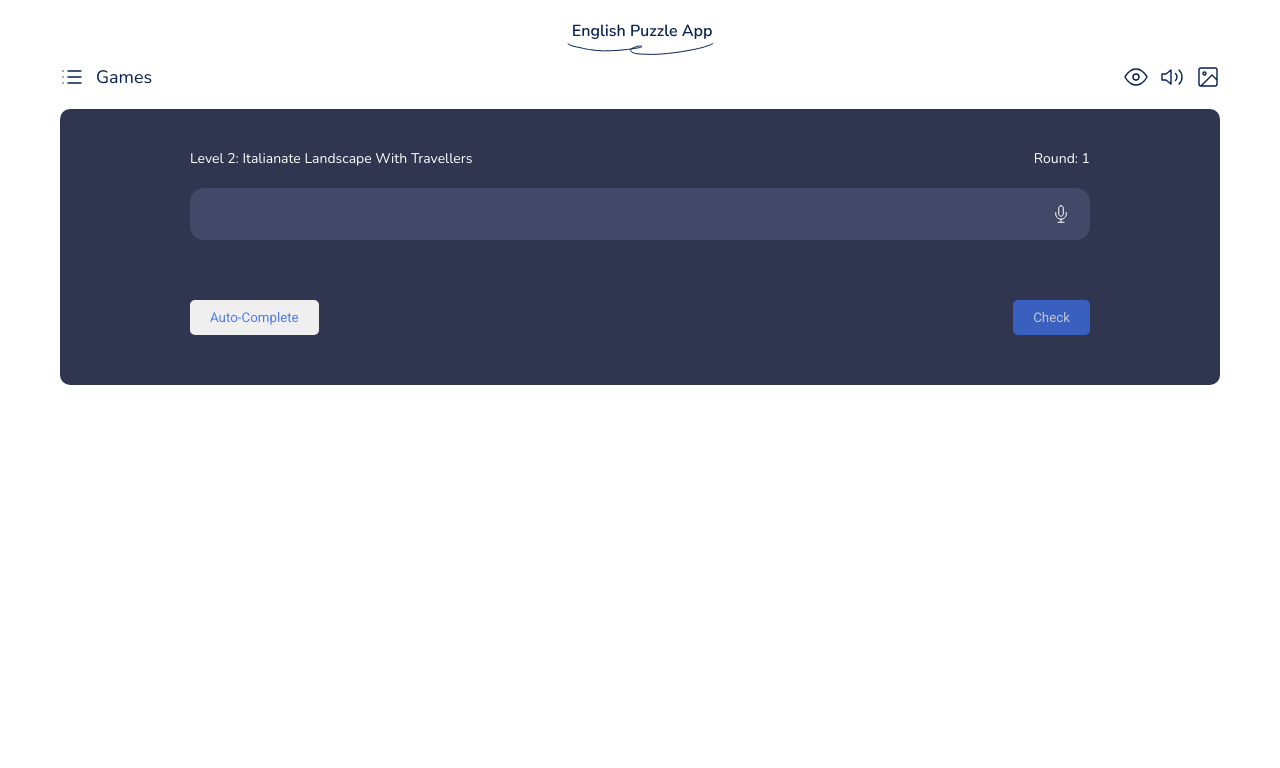
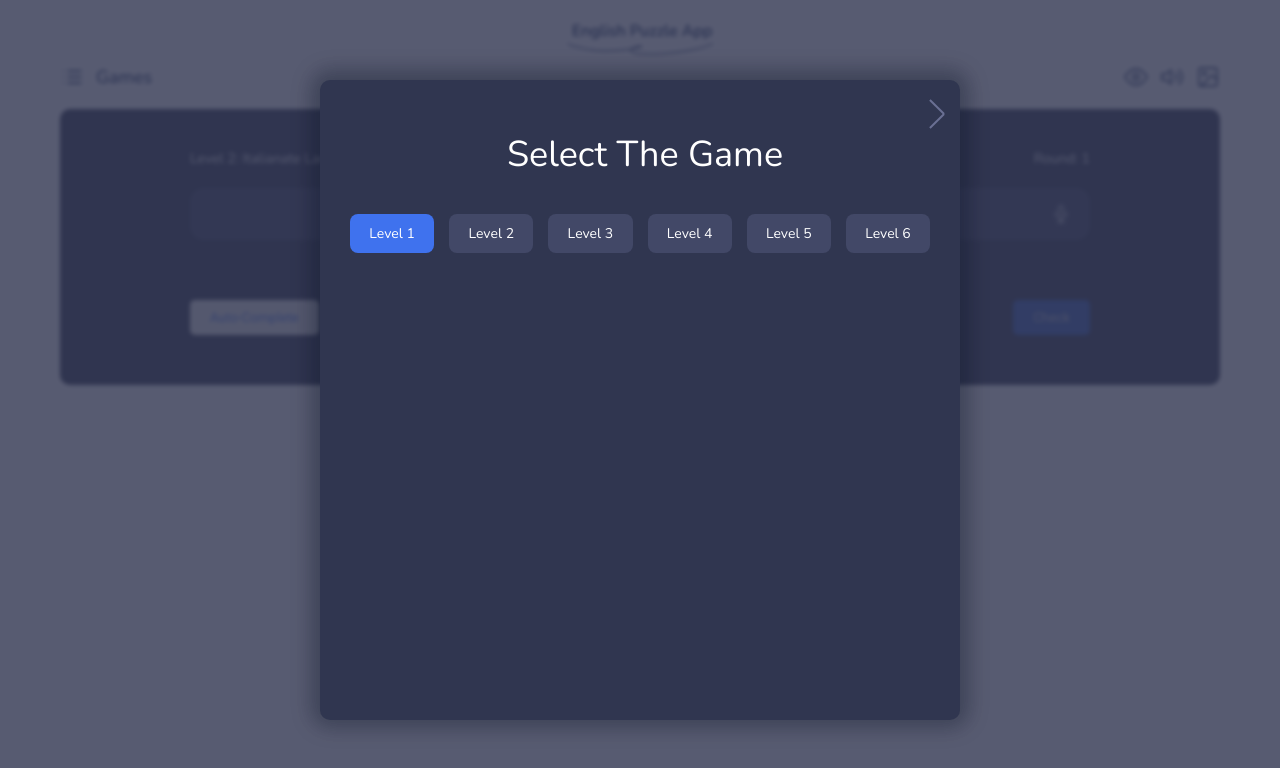
Before and after one commit to mariyaweb/English-Puzzle-App, a website built with webpack: page src/index.html in a window 1280 px wide. Built offline with nearby package versions, Linux system fonts and the light colour scheme; no server answers.

Commit message:
feat: add select game view

```diff
--- a/src/app/app.ts
+++ b/src/app/app.ts
@@ -3,6 +3,7 @@ import StartPage from './pages/start/startPage';
 import LoginForm from './modules/LoginForm/loginForm';
 import '../style.css';
 import GamePage from './pages/game/gamePage';
+import SelectGame from './modules/SelectGame/selectGame';
 
 export default class App {
   private page: TemplatePage;
@@ -15,6 +16,7 @@ export default class App {
     this.page.setMainContent(new StartPage());
     this.page.setMainContent(new LoginForm());
     this.page.setMainContent(new GamePage());
+    this.page.appendContent(new SelectGame());
     document.body.append(this.page.htmlTag);
   }
 }
--- /dev/null
+++ b/src/app/const/const.ts
@@ -0,0 +1,2 @@
+export const BASE_IMG_LINK =
+  'https://raw.githubusercontent.com/rolling-scopes-school/rss-puzzle-data/refs/heads/main/images/';
--- /dev/null
+++ b/src/app/helpers/check-functions/non-nulable.ts
@@ -0,0 +1,7 @@
+function nonNullable<T>(value: T): value is NonNullable<T> {
+  if (value !== null && value !== undefined) {
+    return true;
+  }
+  return false;
+}
+export default nonNullable;
--- /dev/null
+++ b/src/app/helpers/random-sort/random-sort.ts
@@ -0,0 +1,14 @@
+export function randomSortArr(arr: string[]): string[] | undefined {
+  const saveArr = arr.slice();
+  for (let i = arr.length - 1; i >= 0; i -= 1) {
+    const k = Math.floor(Math.random() * (i + 1));
+    [arr[i], arr[k]] = [arr[k], arr[i]];
+  }
+
+  if (JSON.stringify(saveArr) === JSON.stringify(arr)) {
+    randomSortArr(arr);
+  } else {
+    return arr;
+  }
+
+}
--- a/src/app/modules/PlayingField/playingField.ts
+++ b/src/app/modules/PlayingField/playingField.ts
@@ -1,5 +1,6 @@
 import { getRoundsInfo } from '../../api/getGameInfo';
 import { IRound } from '../../api/getGameInfo-types';
+import { BASE_IMG_LINK } from '../../const/const';
 import BaseElement from '../../ui/base-element/base-element';
 import CheckBtns from './components/CheckBtns/checkBtns';
 import FieldHeader from './components/FieldHeader/fieldHeader';
@@ -7,8 +8,6 @@ import HintSentence from './components/HintSentence/hintSentence';
 import Puzzle from './components/Puzzles/puzzles';
 import TasksList from './components/TasksList/tasksList';
 import './playingField.css';
-
-const BASE_IMG_LINK = 'https://raw.githubusercontent.com/rolling-scopes-school/rss-puzzle-data/refs/heads/main/images/';
 
 export default class PlayingField extends BaseElement {
   private title: FieldHeader;
--- /dev/null
+++ b/src/app/modules/SelectGame/components/Levels/levels.css
@@ -0,0 +1,29 @@
+.select__levels {
+  display: flex;
+  justify-content: space-between;
+  align-items: center;
+  width: 100%;
+  padding: 0 20px 0 10px;
+  gap: 15px;
+}
+
+.select__btn {
+  padding: 10px;
+  font-family: Nunito, sans-serif;
+  font-size: 14px;
+  font-weight: 300;
+  border-radius: 8px;
+  background: var(--light-bg-color);
+  color: var(--btn-light-text-color);
+  flex-grow: 1;
+}
+
+.select__btn:hover {
+  -webkit-box-shadow: 0px 3px 14px 1px rgba(0, 11, 37, 0.3);
+  -moz-box-shadow: 0px 3px 14px 1px rgba(0, 11, 37, 0.3);
+  box-shadow: 0px 3px 14px 1px rgba(0, 11, 37, 0.3);
+}
+
+.select__btn--selected {
+  background: var(--btn-dark-bg-color);
+}
--- /dev/null
+++ b/src/app/modules/SelectGame/components/Levels/levels.ts
@@ -0,0 +1,26 @@
+import BaseElement from '../../../../ui/base-element/base-element';
+import { button } from '../../../../ui/base-tags/base-tags';
+import './levels.css';
+
+export default class Levels extends BaseElement {
+  constructor() {
+    super({ styles: ['select__levels'] });
+    this.createLevelsBtn();
+  }
+
+  private createLevelsBtn(): void {
+    for (let i = 0; i < 6; i += 1) {
+      const btn = button({
+        styles: ['btn', 'select__btn'],
+        text: `Level ${i + 1}`,
+        attributes: {
+          'data-level': i + 1,
+        },
+      });
+      if (i === 0) {
+        btn.addStyle('select__btn--selected');
+      }
+      this.append(btn);
+    }
+  }
+}
--- /dev/null
+++ b/src/app/modules/SelectGame/components/Rounds/components/Item/roundItem.css
@@ -0,0 +1,52 @@
+.round {
+  display: flex;
+  align-items: center;
+  border-radius: 25px;
+  padding: 22px 10px;
+  gap: 15px;
+  background: var(--light-bg-color);
+  transition: all 0.5s ease;
+  cursor: pointer;
+  max-width: 580px;
+}
+
+.round:hover {
+  box-shadow: inset 0 0 0 1px #3f72ee;
+  transition: all 0.5s ease;
+}
+
+.round:hover .round__number {
+  color: #4e6fcd;
+}
+
+.round__number {
+  text-align: center;
+}
+
+.round__words {
+  display: flex;
+  flex-wrap: wrap;
+  align-content: flex-start;
+  width: 100%;
+  height: 100%;
+  gap: 10px;
+}
+
+.round__word {
+  padding: 4px 10px;
+  border: 1px solid var(--btn-active-color);
+  border-radius: 60px;
+  color: var(--light-text-color);
+  font-family: Nunito, sans-serif;
+  font-size: 16px;
+  font-weight: 300;
+}
+
+.round__img {
+  width: 116px;
+  height: 76px;
+  filter: blur(1px);
+  background-position: center;
+  background-repeat: no-repeat;
+  background-size: contain;
+}
--- /dev/null
+++ b/src/app/modules/SelectGame/components/Rounds/components/Item/roundItem.ts
@@ -0,0 +1,36 @@
+import { BASE_IMG_LINK } from '../../../../../../const/const';
+import { randomSortArr } from '../../../../../../helpers/random-sort/random-sort';
+import BaseElement from '../../../../../../ui/base-element/base-element';
+import { div } from '../../../../../../ui/base-tags/base-tags';
+import './roundItem.css';
+
+export default class RoundItem extends BaseElement {
+  private number: BaseElement;
+
+  private image: BaseElement;
+
+  private words: BaseElement;
+
+  constructor(url: string, sentence: string, currentRound: number) {
+    super({ tag: 'li', styles: ['rounds__item', 'round'], attributes: { 'data-round': currentRound } });
+    this.number = div({ styles: ['round__number'], text: `${currentRound + 1}` });
+    this.image = div({
+      styles: ['round__img'],
+      attributes: {
+        style: `background-image: url(${BASE_IMG_LINK + url});`,
+      },
+    });
+    this.words = this.createWords(sentence);
+    this.addChildren([this.number, this.image, this.words]);
+  }
+
+  private createWords(sentence: string): BaseElement {
+    const wordsBlock = div({ styles: ['round__words'] });
+    const wordsArr = sentence.split(' ');
+    randomSortArr(wordsArr);
+    wordsArr.forEach((word) => {
+      wordsBlock.append(div({ styles: ['round__word'], text: word }));
+    });
+    return wordsBlock;
+  }
+}
--- /dev/null
+++ b/src/app/modules/SelectGame/components/Rounds/roundsList.css
@@ -0,0 +1,23 @@
+.rounds {
+  display: flex;
+  flex-direction: column;
+  gap: 10px;
+  width: 100%;
+  height: 400px;
+  border-radius: 25px;
+  overflow-y: scroll;
+  padding: 0 0 0 10px;
+}
+
+::-webkit-scrollbar {
+  width: 11px;
+}
+
+::-webkit-scrollbar-track {
+  background: transparent;
+}
+
+::-webkit-scrollbar-thumb {
+  background: var(--light-bg-color);
+  border-radius: 10px;
+}
--- /dev/null
+++ b/src/app/modules/SelectGame/components/Rounds/roundsList.ts
@@ -0,0 +1,18 @@
+import { IRound } from '../../../../api/getGameInfo-types';
+import BaseElement from '../../../../ui/base-element/base-element';
+import RoundItem from './components/Item/roundItem';
+
+import './roundsList.css';
+
+export default class RoundsList extends BaseElement {
+  constructor() {
+    super({ tag: 'ul', styles: ['select__rounds', 'rounds'] });
+  }
+
+  public createRounds(allRounds: IRound[]): void {
+    allRounds.forEach((item, idx) => {
+      const roundItem = new RoundItem(item.levelData.cutSrc, item.words[0].textExample, idx);
+      this.append(roundItem);
+    });
+  }
+}
--- /dev/null
+++ b/src/app/modules/SelectGame/selectGame.css
@@ -0,0 +1,63 @@
+.select {
+  display: none;
+}
+
+.select--active {
+  position: fixed;
+  display: flex;
+  justify-content: center;
+  align-items: center;
+  z-index: 20;
+  width: 100vw;
+  height: 100vh;
+  background-color: #303650cf;
+  backdrop-filter: blur(2px);
+  padding: 0 20px;
+}
+
+.select__wrapper {
+  position: relative;
+  display: flex;
+  flex-direction: column;
+  align-items: center;
+  width: 100%;
+  max-width: 640px;
+  height: 640px;
+  padding: 50px 10px 50px 20px;
+  gap: 35px;
+  background-color: var(--dark-bg-color);
+  border-radius: 10px;
+  -webkit-box-shadow: 0px -1px 20px 9px rgba(4, 10, 26, 0.3);
+  -moz-box-shadow: 0px -1px 20px 9px rgba(4, 10, 26, 0.3);
+  box-shadow: 0px -1px 20px 9px rgba(4, 10, 26, 0.3);
+}
+
+.select__close {
+  position: absolute;
+  display: flex;
+  flex-direction: column;
+  width: 40px;
+  height: 40px;
+  top: 10px;
+  right: 5px;
+}
+
+.select__close::before,
+.select__close::after {
+  content: '';
+  width: 20px;
+  height: 2px;
+  background: #6a7093;
+  transform: translate(12px, 16px) rotate(45deg);
+}
+
+.select__close::after {
+  transform: translate(12px, 28px) rotate(-45deg);
+}
+
+.select__title {
+  font-family: Nunito, sans-serif;
+  font-size: 36px;
+  font-weight: 300;
+  color: var(--light-text-color);
+}
--- /dev/null
+++ b/src/app/modules/SelectGame/selectGame.ts
@@ -0,0 +1,40 @@
+import { getLevelInfo } from '../../api/getGameInfo';
+import { ILevel } from '../../api/getGameInfo-types';
+import BaseElement from '../../ui/base-element/base-element';
+import { div, h2 } from '../../ui/base-tags/base-tags';
+import Levels from './components/Levels/levels';
+import RoundsList from './components/Rounds/roundsList';
+import './selectGame.css';
+
+export default class SelectGame extends BaseElement {
+  private wrapper: BaseElement;
+
+  private title: BaseElement;
+
+  private levels: Levels;
+
+  private rounds: RoundsList;
+
+  private currentLevel: number;
+
+  private close: BaseElement;
+
+  constructor() {
+    super({ styles: ['select', 'select--active'] });
+    this.close = div({ styles: ['select__close'] });
+    this.wrapper = div({ styles: ['select__wrapper'] });
+    this.title = h2({ styles: ['select__title'], text: 'Select The Game' });
+    this.levels = new Levels();
+    this.rounds = new RoundsList();
+    this.currentLevel = 1;
+    this.wrapper.addChildren([this.close, this.title, this.levels, this.rounds]);
+    this.addChildren([this.wrapper]);
+    this.createGameList();
+  }
+
+  private async createGameList(): Promise<ILevel> {
+    const res = await getLevelInfo(this.currentLevel);
+    this.rounds.createRounds(res.rounds);
+    return res;
+  }
+}
--- a/src/app/pages/templatePage.ts
+++ b/src/app/pages/templatePage.ts
@@ -1,6 +1,7 @@
 import Header from '../components/Header/header';
 import BaseElement from '../ui/base-element/base-element';
 import { main } from '../ui/base-tags/base-tags';
+import nonNullable from '../helpers/check-functions/non-nulable';
 
 export default class TemplatePage extends BaseElement<HTMLDivElement> {
   private header: Header;
@@ -19,6 +20,13 @@ export default class TemplatePage extends BaseElement<HTMLDivElement> {
     this.main.append(content);
   }
 
+  public appendContent(content: BaseElement): void {
+    const body = document.querySelector('body');
+    if (nonNullable(body)) {
+      body.appendChild(content.htmlTag);
+    }
+  }
+
   private render(): void {
     this.addChildren([this.header, this.main]);
   }
--- a/src/style.css
+++ b/src/style.css
@@ -16,7 +16,7 @@
   --btn-disabled-color: #a4b4f7;
   --btn-active-color: #527df0;
   --btn-dark-bg-color: #3f72ee;
-  --btn-light-text-color: #fff;
+  --btn-light-text-color: #ffffff;
   --desktop-width: 900px;
   --laptop-width: 800px;
   --tablet-width: 700px;
@@ -24,6 +24,10 @@
 
 h1 {
   font-family: 'Nunito', sans-serif;
+}
+
+body {
+  overflow: hidden;
 }
 
 input {
```
